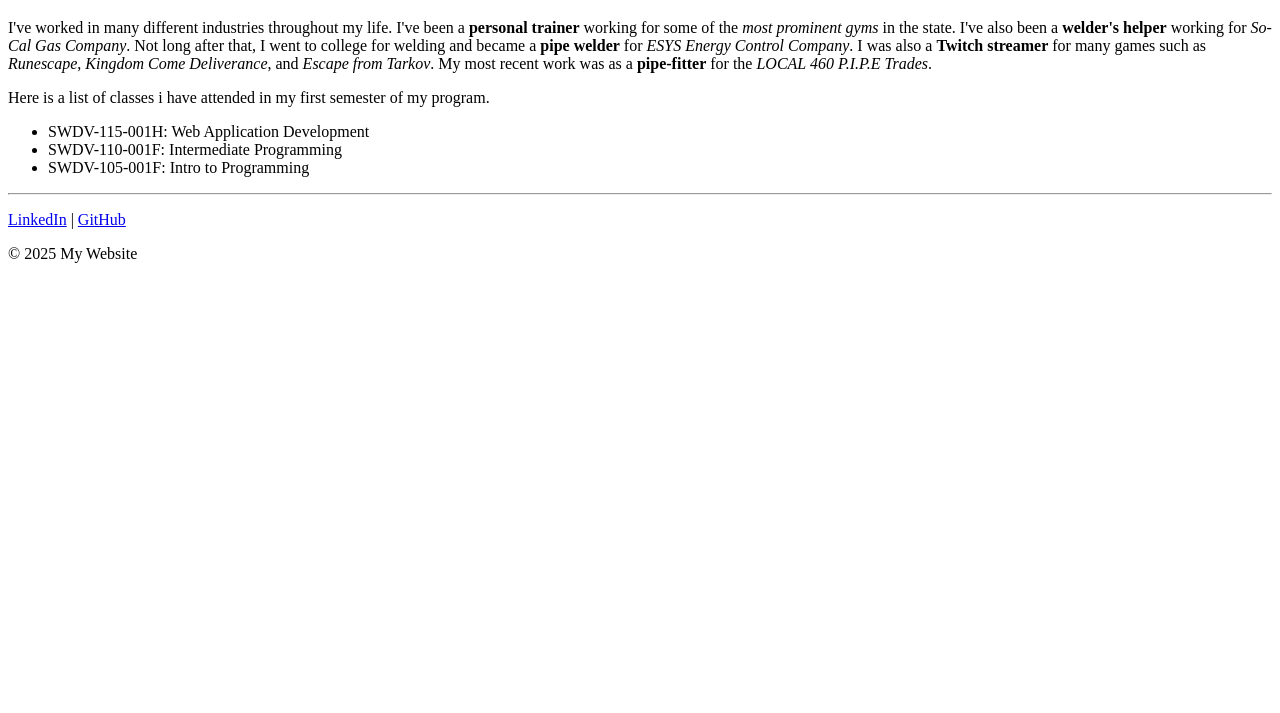
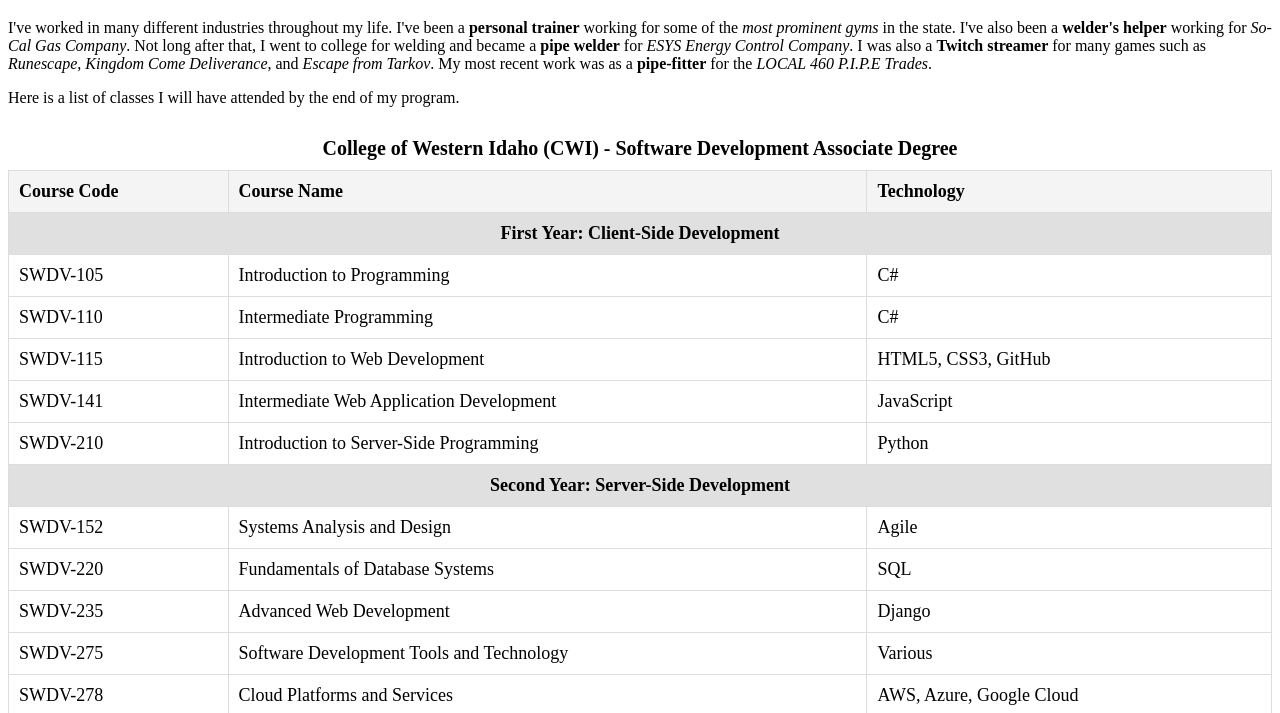
Before and after one commit to richardspink2/richardspink2.github.io, a plain HTML site: page portfolio/Portfolio/experience.html in a window 1280 px wide. Shown: the part 87-800 px from the top of the page. Drawn offline with Linux system fonts and the light colour scheme.

Commit message:
Add files via upload

```diff
--- a/portfolio/Portfolio/experience.html
+++ b/portfolio/Portfolio/experience.html
@@ -15,12 +15,121 @@
     <main>
         <h1>My Experience</h1>
         <p>I've worked in many different industries throughout my life. I've been a <strong>personal trainer</strong> working for some of the <em>most prominent gyms</em> in the state. I've also been a <strong>welder's helper</strong> working for <em>So-Cal Gas Company</em>. Not long after that, I went to college for welding and became a <strong>pipe welder</strong> for <em>ESYS Energy Control Company</em>. I was also a <strong>Twitch streamer</strong> for many games such as <em>Runescape</em>, <em>Kingdom Come Deliverance</em>, and <em>Escape from Tarkov</em>. My most recent work was as a <strong>pipe-fitter</strong> for the <em>LOCAL 460 P.I.P.E Trades</em>.</p>
-        <p>Here is a list of classes i have attended in my first semester of my program.</p>
-        <ul>
-            <li>SWDV-115-001H: Web Application Development</li>
-            <li>SWDV-110-001F: Intermediate Programming</li>
-            <li>SWDV-105-001F: Intro to Programming</li>
-        </ul>
+        <p>Here is a list of classes I will have attended by the end of my program.</p>
+        <head>
+            <meta charset="UTF-8">
+            <meta name="viewport" content="width=device-width, initial-scale=1.0">
+            <title>CWI Software Development Courses</title>
+            <style>
+                table {
+                    width: 100%;
+                    border-collapse: collapse;
+                    margin: 20px 0;
+                    font-size: 18px;
+                    text-align: left;
+                }
+                th, td {
+                    border: 1px solid #ddd;
+                    padding: 10px;
+                }
+                th {
+                    background-color: #f4f4f4;
+                }
+                caption {
+                    font-size: 20px;
+                    font-weight: bold;
+                    padding: 10px;
+                }
+                .year {
+                    font-weight: bold;
+                    text-align: center;
+                    background-color: #e0e0e0;
+                }
+            </style>
+        </head>
+        <body>
+
+            <table>
+                <caption>College of Western Idaho (CWI) - Software Development Associate Degree</caption>
+                <thead>
+                    <tr>
+                        <th>Course Code</th>
+                        <th>Course Name</th>
+                        <th>Technology</th>
+                    </tr>
+                </thead>
+                <tbody>
+                    <tr>
+                        <td class="year" colspan="3">First Year: Client-Side Development</td>
+                    </tr>
+                    <tr>
+                        <td>SWDV-105</td>
+                        <td>Introduction to Programming</td>
+                        <td>C#</td>
+                    </tr>
+                    <tr>
+                        <td>SWDV-110</td>
+                        <td>Intermediate Programming</td>
+                        <td>C#</td>
+                    </tr>
+                    <tr>
+                        <td>SWDV-115</td>
+                        <td>Introduction to Web Development</td>
+                        <td>HTML5, CSS3, GitHub</td>
+                    </tr>
+                    <tr>
+                        <td>SWDV-141</td>
+                        <td>Intermediate Web Application Development</td>
+                        <td>JavaScript</td>
+                    </tr>
+                    <tr>
+                        <td>SWDV-210</td>
+                        <td>Introduction to Server-Side Programming</td>
+                        <td>Python</td>
+                    </tr>
+
+                    <tr>
+                        <td class="year" colspan="3">Second Year: Server-Side Development</td>
+                    </tr>
+                    <tr>
+                        <td>SWDV-152</td>
+                        <td>Systems Analysis and Design</td>
+                        <td>Agile</td>
+                    </tr>
+                    <tr>
+                        <td>SWDV-220</td>
+                        <td>Fundamentals of Database Systems</td>
+                        <td>SQL</td>
+                    </tr>
+                    <tr>
+                        <td>SWDV-235</td>
+                        <td>Advanced Web Development</td>
+                        <td>Django</td>
+                    </tr>
+                    <tr>
+                        <td>SWDV-275</td>
+                        <td>Software Development Tools and Technology</td>
+                        <td>Various</td>
+                    </tr>
+                    <tr>
+                        <td>SWDV-278</td>
+                        <td>Cloud Platforms and Services</td>
+                        <td>AWS, Azure, Google Cloud</td>
+                    </tr>
+                    <tr>
+                        <td>SWDV-280</td>
+                        <td>Collaborative Development</td>
+                        <td>Various</td>
+                    </tr>
+                    <tr>
+                        <td>SWDV-290</td>
+                        <td>Software Development Capstone Internship</td>
+                        <td>Project-Based</td>
+                    </tr>
+                </tbody>
+            </table>
+
+        </body>
     </main>
     <footer>
         <hr>
```
Also changed, not shown: portfolio/Portfolio/index.html (+1 -0 lines), portfolio/Portfolio/Image/banner.png (added).
